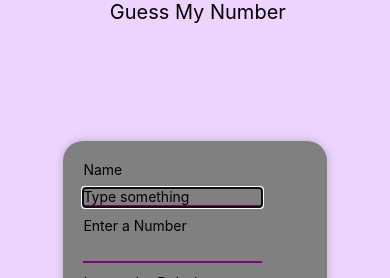
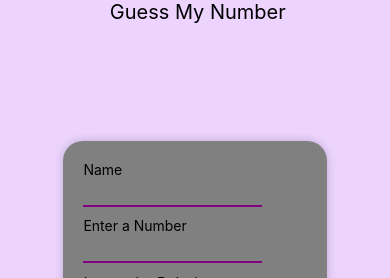
Before and after one commit to jeffrey615-creator/Assignment1, a React Native app: screen / in a window 390 px wide. Shown: the top 278 px of the page. Built offline with nearby package versions, Linux system fonts and the light colour scheme.

Commit message:
final version of Assignment 1

```diff
--- a/App.js
+++ b/App.js
@@ -19,7 +19,6 @@ export default function App() {
     return Math.floor(Math.random() * 10) + 1020;
   }
 
-
   function inputHandler(receivedName, receivedNumber){
     setName(receivedName);
     setNumber(receivedNumber);
@@ -30,7 +29,6 @@ export default function App() {
       setIsWin(false);
     }
   }
-
 
   const handleGuess = (guess) => {
     if (parseInt(guess, 10) === correctNumber) {
@@ -51,23 +49,23 @@ export default function App() {
     setIsWin(false);
     setAttemptsLeft(INITIAL_ATTEMPTS);
     setCurrentScreen('input');
+    setCorrectNumber(generateRandomNumber())
   }
 
   return (
     <SafeAreaView style={styles.container}>
       <StatusBar style="auto" />
       {currentScreen === 'input' && (
+          <InputForm inputHandler={inputHandler}/>
+      )}
+
+      {currentScreen === 'game' && (
         <Modal
           visible={true}
           animationType="slide"
           onRequestClose={() => setCurrentScreen('game')}
           transparent={true}
         >
-          <InputForm inputHandler={inputHandler}/>
-        </Modal>
-      )}
-
-      {currentScreen === 'game' && (
         <GameScreen
           userName={name}
           userGuess={number}
@@ -77,6 +75,7 @@ export default function App() {
           showFinalScreen={() => setCurrentScreen('final')}
           correctNumber={correctNumber}
         />
+        </Modal>
       )}
 
       {currentScreen === 'final' && (
--- a/components/CustomInput.js
+++ b/components/CustomInput.js
@@ -1,7 +1,7 @@
 import React from 'react';
 import { TextInput, StyleSheet } from 'react-native';
 
-const CustomInput = ({ value, onChangeText, placeholder, style, keyboardType }) => (
+const CustomInput = ({ value, onChangeText, placeholder, style, keyboardType}) => (
   <TextInput
     style={[styles.input, style]}
     value={value}
--- a/components/GameScreen.js
+++ b/components/GameScreen.js
@@ -2,7 +2,6 @@ import React from 'react';
 import { View, Text, Button, StyleSheet, Modal } from 'react-native';
 
 const GameScreen = ({ visible, userName, userGuess, attemptsLeft, isWin, onGuess, showFinalScreen, correctNumber }) => {
-    // Evaluate the guess and prepare messages
     const isCorrectGuess = isWin;
     const guessFeedback = isCorrectGuess
       ? "Congrats! You Won!"
--- a/components/InputForm.js
+++ b/components/InputForm.js
@@ -17,7 +17,7 @@ export default function InputForm({ inputHandler, modalVisible, dismissModal })
 
   function changeNameHandler(changedName) {
     setName(changedName);
-    if (changedName) setNameError('');
+    if (changedName) setNameError('')
   }
 
   function changeNumberHandler(changedNumber) {
@@ -68,7 +68,6 @@ export default function InputForm({ inputHandler, modalVisible, dismissModal })
       <Card style={styles.card}>
       <Text style = {styles.text} >Name</Text>
       <CustomInput
-        placeholder="Type something"
         value={name}
         onChangeText={changeNameHandler}
       />
```
